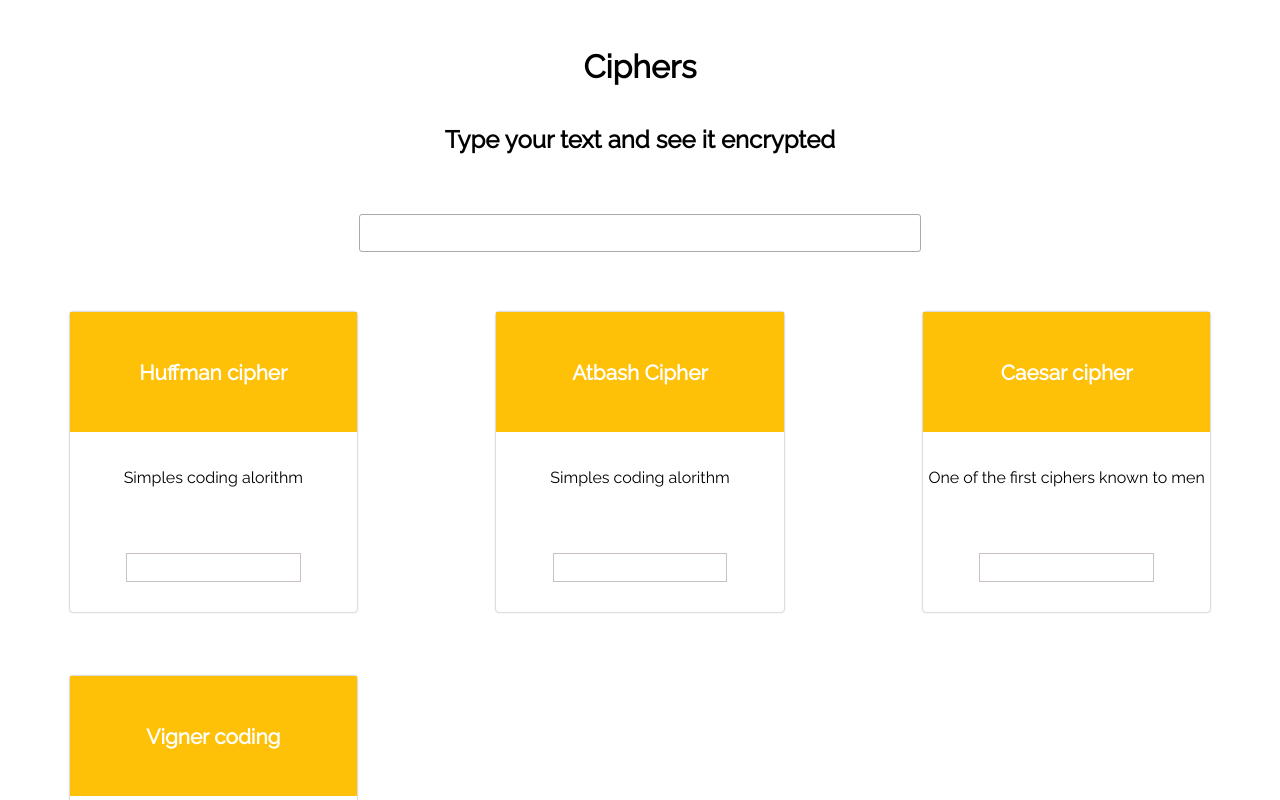
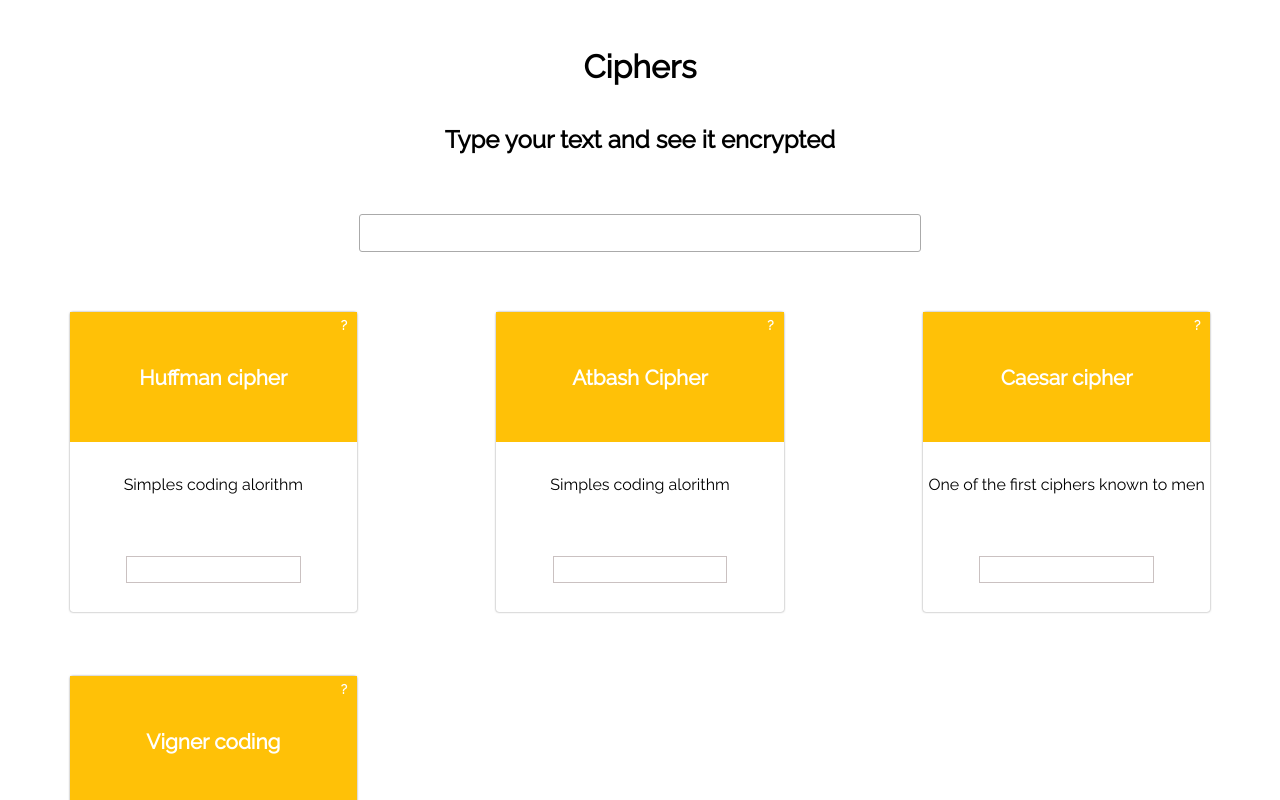
Before and after one commit to janKozie1/react-ciphers, a React (Create React App) app: page / in a window 1280 px wide. Shown: the top 800 px of the page. Built offline with nearby package versions, Linux system fonts and the light colour scheme.

Commit message:
Added 'More' button

```diff
--- a/src/components/CipherTile.js
+++ b/src/components/CipherTile.js
@@ -3,11 +3,18 @@ import '../styles/cipher-tile.css'
 
 class cipherTile extends Component {
     render() {
-        let { name, desc} = this.props.cipher
+        let { name, desc } = this.props.cipher
         let { userInput } = this.props
         return (
             <div className='cipher-tile'>
-                <h4 className='cipher-header'>{name}</h4>
+                <div className='cipher-header'>
+                    <div className='cipher-more'>
+                        <button className='cipher-button-more'>
+                            ?
+                        </button>
+                    </div>
+                    <h4>{name}</h4>
+                </div>
                 <p className='cipher-desc'>{desc}</p>
                 <div className='cipher-container-input'>
                     <p className='cipher-output'>{userInput ? this.props.cipher.algorithm(userInput) : null}</p>
--- a/src/styles/cipher-tile.css
+++ b/src/styles/cipher-tile.css
@@ -14,9 +14,58 @@
     background: #FFC107;
     color: White;
     height: 100%;
+    display: grid;
+    grid-template-rows: 1fr 3fr 1fr;
+    align-items: center;
+}
+
+.cipher-more {
     display: flex;
-    align-items: center;
-    justify-content: center;
+    flex-direction: row-reverse;
+}
+
+.cipher-button-more {
+    padding: 5px 10px;
+    border: none;
+    background: none;
+    color: white;
+    font-weight: bolder;
+    box-sizing: border-box;
+    position: relative;
+    z-index:1;
+    display:block;
+}
+
+.cipher-button-more:hover {
+    color: black;
+    font-weight: bolder;
+    box-sizing: border-box;
+    transition: color
+}
+
+.cipher-button-more:hover::after {
+    content: '';
+    background: white;
+    animation: more-animation 0.3s ease-out;
+    animation-fill-mode: forwards;
+    position: absolute;
+    display:block;
+    top:0px;
+    right:0px;
+    transform: rotate(90deg);
+    border-bottom-right-radius:100%;
+    z-index:-1;
+}
+
+@keyframes more-animation {
+    from {
+        width: 0px;
+        height: 0px;
+    }
+    to {
+        width: 30px;
+        height: 30px;
+    }
 }
 
 .cipher-container-input {
@@ -26,16 +75,16 @@
     justify-content: center;
 }
 
-.cipher-output{
-    height:30%;
+.cipher-output {
+    height: 30%;
     text-align: center;
-    bordeR:1px solid rgb(202, 193, 193);
-    width:60%;
-    display:flex;
+    bordeR: 1px solid rgb(202, 193, 193);
+    width: 60%;
+    display: flex;
     align-items: center;
     justify-content: center;
 }
 
-.cipher-input:focus{
-    outline:none;
+.cipher-input:focus {
+    outline: none;
 }
```
